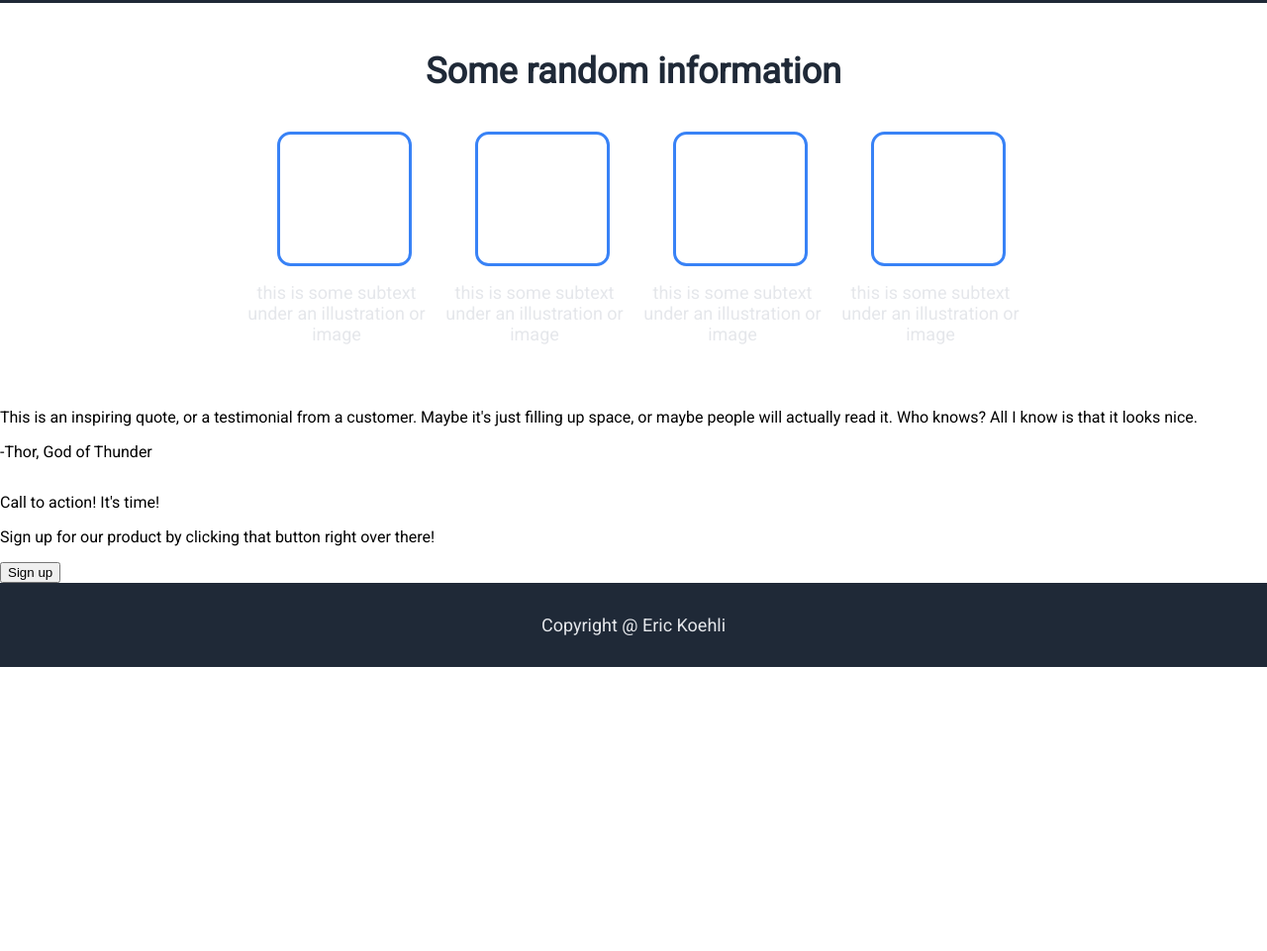
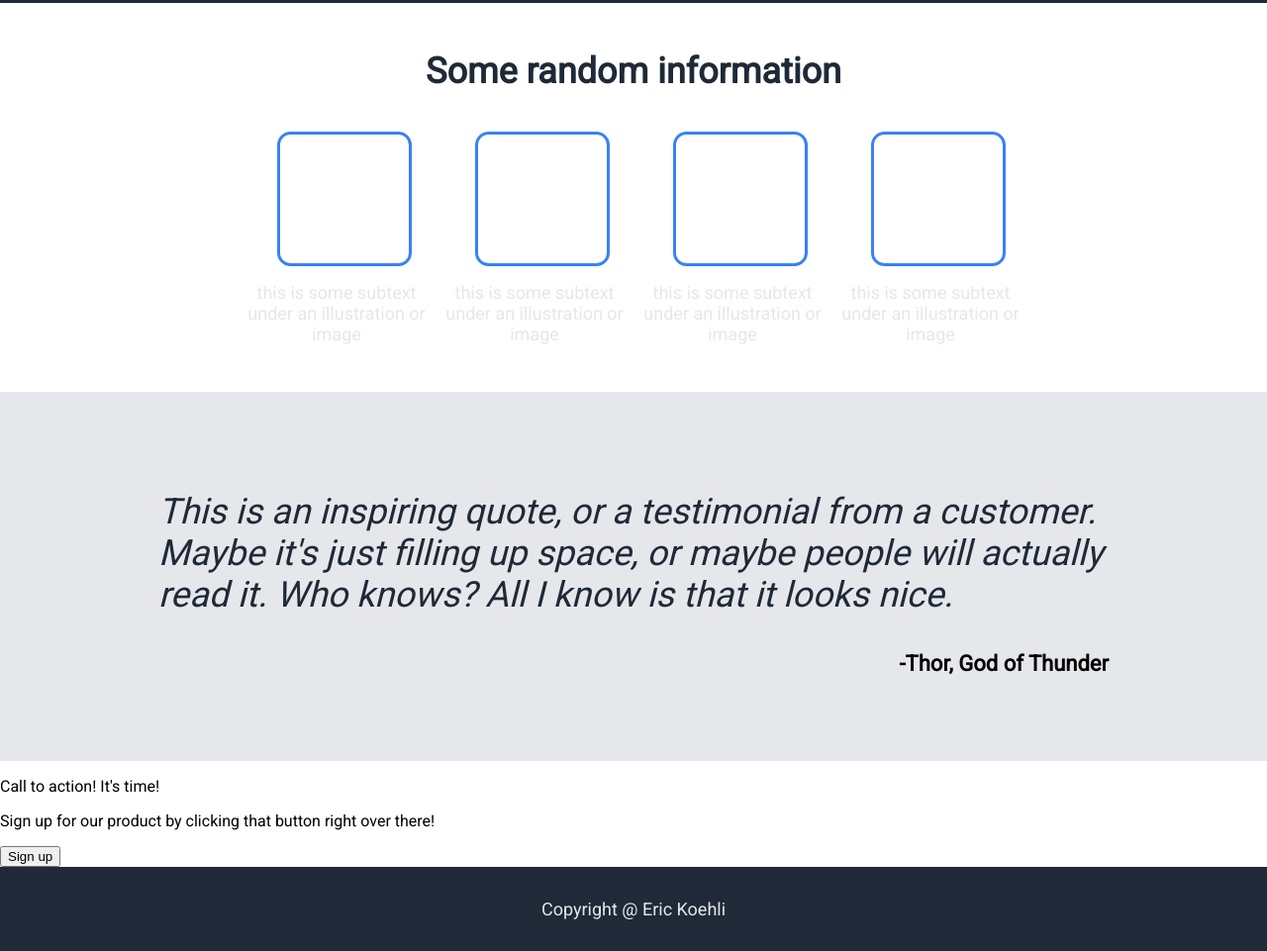
Before and after one commit to ericpko/odin-project-landing-page, a plain HTML site: page index.html in a window 1280 px wide. Shown: the part 411-1372 px from the top of the page at 99% size. Before the commit the page ends 1085 px from the top, so only its background shows below. Drawn offline with Linux system fonts and the light colour scheme.

Commit message:
Added quote section

```diff
--- a/index.html
+++ b/index.html
@@ -71,11 +71,13 @@
    </main>
 
    <div class="quote">
-      <p class="quote">This is an inspiring quote, or a testimonial from a customer.
-         Maybe it's just filling up space, or maybe people will actually read it.
-         Who knows? All I know is that it looks nice.
-      </p>
-      <p class="quoter">-Thor, God of Thunder</p>
+      <div class="container">
+         <p id="quote">This is an inspiring quote, or a testimonial from a customer.
+            Maybe it's just filling up space, or maybe people will actually read it.
+            Who knows? All I know is that it looks nice.
+         </p>
+         <p class="quoter">-Thor, God of Thunder</p>
+      </div>
    </div>
 
    <div class="fourth-section">
--- a/style.css
+++ b/style.css
@@ -149,3 +149,20 @@ figure {
    max-width: 200px;
    text-align: center;
 }
+
+.quote {
+   background-color: #E5E7EB;
+   padding: 48px 0;
+}
+
+#quote {
+   font-size: 36px;
+   font-style: italic;
+   color: #1F2937;
+}
+
+.quoter {
+   font-size: 22px;
+   font-weight: bolder;
+   text-align: right;
+}
```
